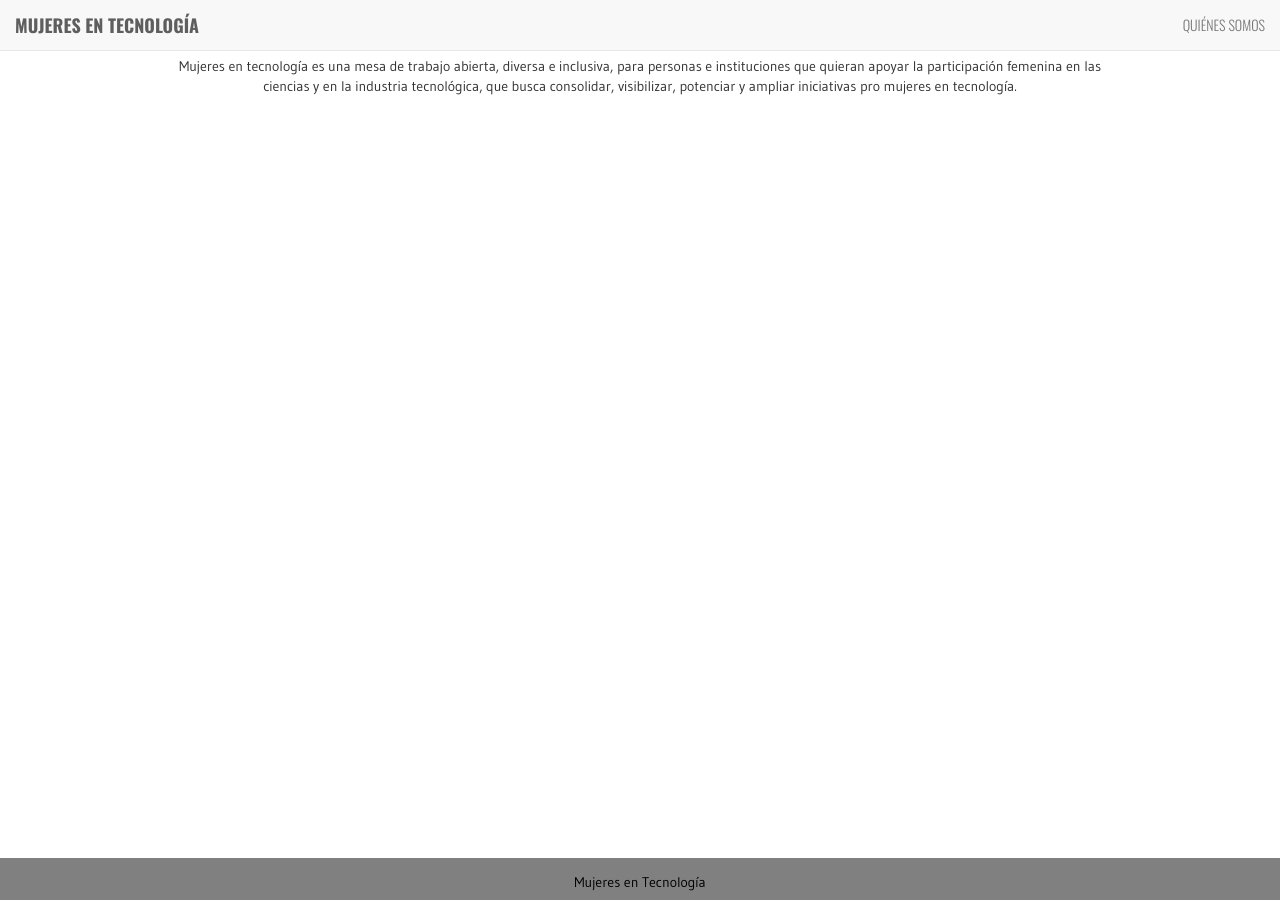
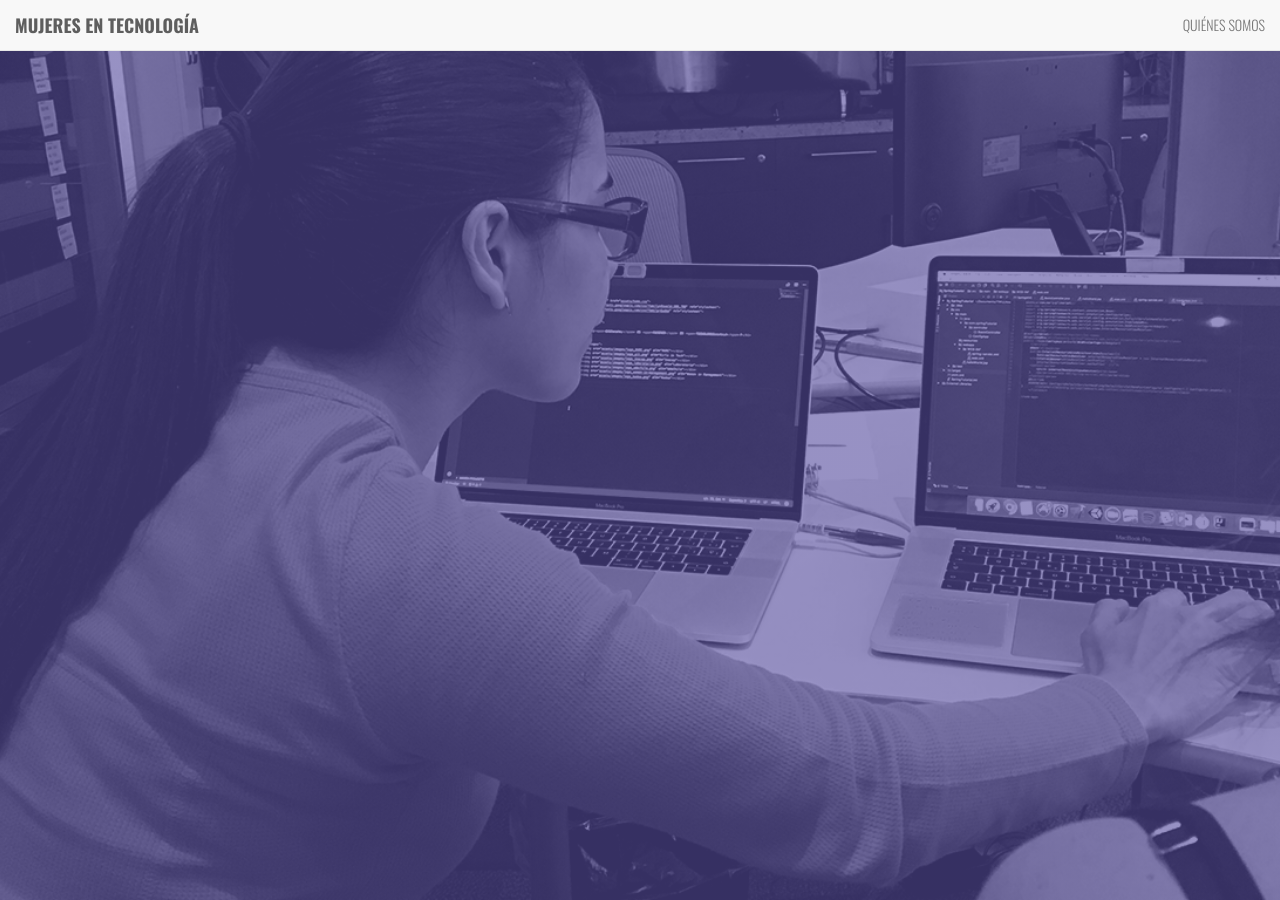
Before and after one commit to mujeresentecnologia/portal, a Jekyll site: the page built from about.md, in a window 1280 px wide and 900 px high. Built offline with Jekyll 4.4.1, drawn with Linux system fonts in a browser that asks for light colours.

Commit message:
[#29] Adding banners dynamically for home and about pages

```diff
--- /dev/null
+++ b/_data/banners/about.yml
@@ -0,0 +1,2 @@
+img: banner_met.png
+text:
--- /dev/null
+++ b/_data/banners/home.yml
@@ -0,0 +1,2 @@
+img: banner_met.png
+text: Visibilizando oportunidades y desafíos para mujeres en ciencia y tecnología en Chile
--- /dev/null
+++ b/_includes/banner.html
@@ -0,0 +1,5 @@
+<section class="met_banner_{{ page.layout }}">
+    <div class="met_banner_text">
+      {{ site.data.banners[page.layout].text }}
+    </div>
+</section>
--- a/_layouts/about.html
+++ b/_layouts/about.html
@@ -3,10 +3,12 @@
 
 <head>
   {% include head.html %}
+  <link rel="stylesheet" href="assets/banner.css">
 </head>
 
 <body>
   {% include navbar.html %}
+  {% include banner.html %}
   <div class="container">
     <div class="row">
       <div class="col-xs-10 col-md-10 col-xs-offset-1 col-md-offset-1">
--- /dev/null
+++ b/assets/banner.css
@@ -0,0 +1,19 @@
+---
+---
+{% for banner in site.data.banners %}
+  {% assign page_name = banner[0] %}
+  {% assign banner_info = banner[1] %}
+.met_banner_{{ page_name }} {
+  background:
+    linear-gradient(
+      rgba(82, 72, 156, 0.6),
+      rgba(82, 72, 156, 0.6)
+    ),
+    url("images/{{ banner_info.img }}");
+  background-position: center;
+  background-size: cover;
+  background-repeat: no-repeat;
+  height: 100vh;
+}
+
+{% endfor %}
--- a/assets/main.css
+++ b/assets/main.css
@@ -35,3 +35,16 @@ footer {
 .met_content p {
 	text-align: center;
 }
+
+.met_banner_text {
+  color: #FFFFFF;
+  float: right;
+  min-width: 250px;
+  padding-right: 2em;
+  position: relative;
+  top: 50%;
+  transform: translateY(-50%);
+  text-align: right;
+  width: 30%;
+  font-size: 2em;
+}
```
Also changed, not shown: _layouts/home.html (+2 -5 lines), assets/home.css (+6 -2 lines).
